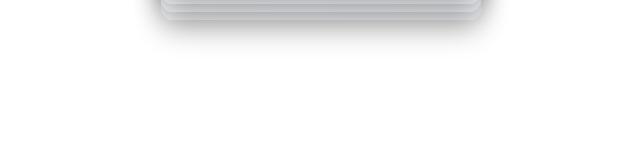
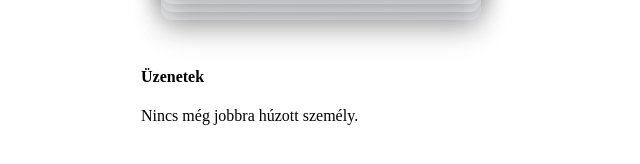
Before and after one commit to nlrhmkkc/dating_app, a React (Vite) app: page / in a window 1280 px wide. Shown: the part 572-736 px from the top of the page, without its empty margins (319-959 px from the left). Built offline with nearby package versions, Linux system fonts and the light colour scheme.

Commit message:
uzenetek

```diff
--- a/src/App.tsx
+++ b/src/App.tsx
@@ -26,7 +26,7 @@ function App() {
     description: string
     imgSrc: string
   }[]>([])
-
+  const [liked, setLiked] = useState<string[]>([])
   useEffect(() => {
     fetch('/src/assets/people.json')
       .then((res) => res.json())
@@ -44,11 +44,16 @@ function App() {
   }, [])
 
   const handleSwipe = (id: number, direction: 'left' | 'right') => {
-    alert(`You swiped ${direction} on ${cards.find((c) => c.id === id)?.name}`)
+    const personName = cards.find((c) => c.id === id)?.name
+    alert(`You swiped ${direction} on ${personName}`)
+    if (direction === 'right' && personName) {
+      setLiked((prev) => [...prev, personName])
+    }
     setCards((prev) => prev.filter((c) => c.id !== id))
   }
 
   return (
+    <>
       <div style={{ position: 'relative', width: 360, height: 560, margin: '40px auto' }}>
         {cards.map((c, idx) => (
           <Card
@@ -63,6 +68,15 @@ function App() {
           />
         ))}
       </div>
+      <div style={{ margin: '20px auto', width: 360 }}>
+        <h4>Üzenetek</h4>
+        {liked.length === 0 ? (
+          <p>Nincs még jobbra húzott személy.</p>
+        ) : (
+          liked.map((name, i) => <div key={i}>{name}</div>)
+        )}
+      </div>
+    </>
   )
 }
 
```
Lines whose indentation alone changed are shown as unchanged.
